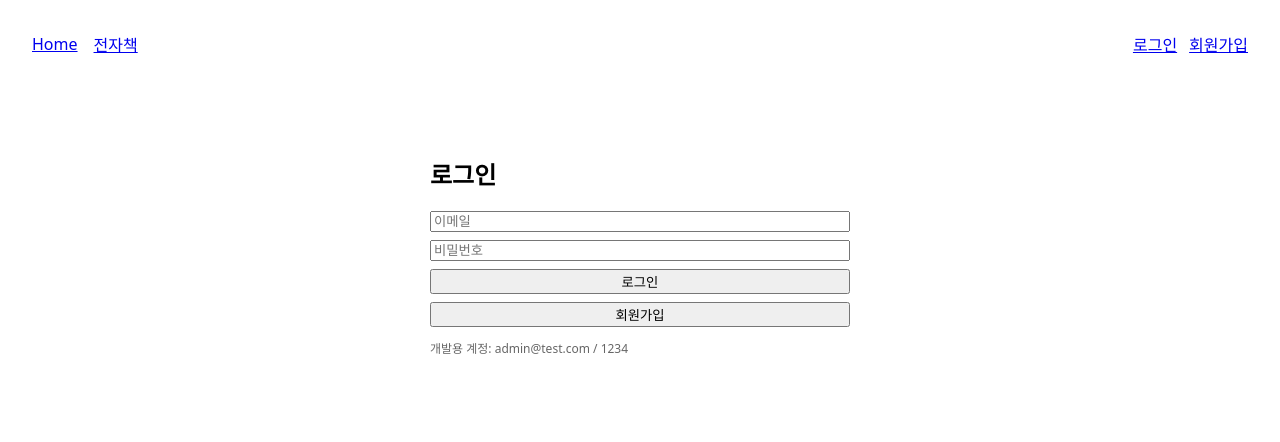
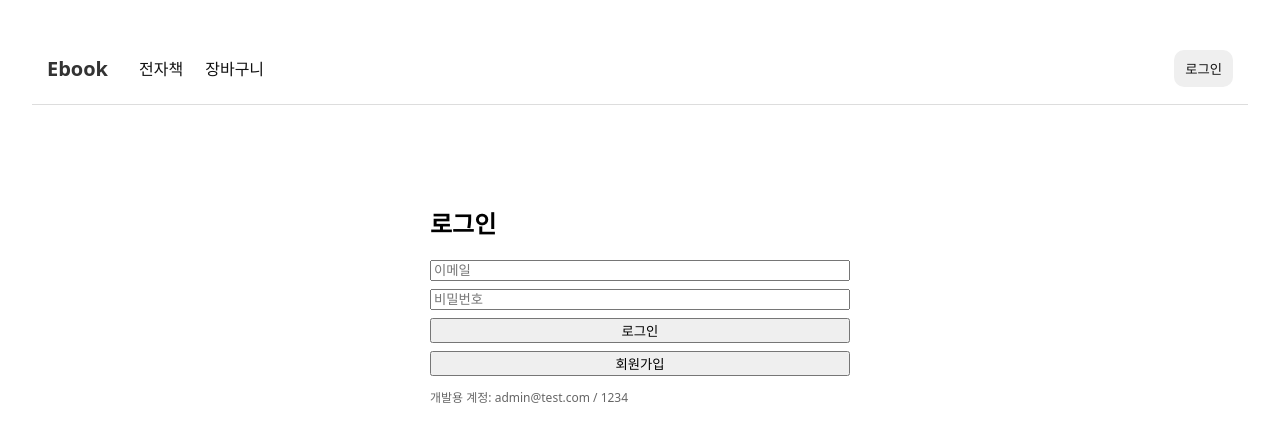
Before and after one commit to Hwangsangha/Ebook, a React app in the folder Shop/frontend/: page /login in a window 1280 px wide. Shown: the top 442 px of the page. Built offline with nearby package versions, Linux system fonts and the light colour scheme; the HTML template or start-up script is replaced by a standard one.

Commit message:
관리자 주문관리 및 페이지 홈 ui개선

```diff
--- a/Shop/frontend/src/App.jsx
+++ b/Shop/frontend/src/App.jsx
@@ -13,50 +13,14 @@ import { clearAuth } from "./api";
 import OrderDetailPage from "./pages/OrderDetailPage";
 import OrderListPage from "./pages/OrderListPage";
 import PaymentSuccessPage from "./pages/PaymentSuccessPage";
+import AdminOrdersPage from "./admin/AdminOrdersPage";
+import Header from "./components/Header";
 
 
 function App() {
-  const navigate = useNavigate();   //페이지 이동 여부
-  const isAuthed = !!localStorage.getItem("accessToken");   //로그인 여부
-  const role = localStorage.getItem("role");    //권한(USER/ADMIN)
-
-  const handleLogout = () => {    //로그아웃 처리
-    clearAuth();    //토큰/userId/role 삭제
-    navigate("/login");   //로그인으로 이동
-  }
-
   return (
     <div style={{padding: 24, fontFamily: "system-ui"}}>
-      <nav style={{marginBottom: 20, display: "flex", gap: 16, alignItems: "center"}}>
-        <Link to="/">Home</Link>
-        <Link to="/ebooks">전자책</Link>
-
-        {isAuthed && (    //로그인 했을때만
-          <>
-            <Link to="/cart">장바구니</Link>
-            <Link to="/orders">주문</Link>
-            <Link to="/summary">요약</Link>
-          </>
-        )}
-
-        {isAuthed && role === "ADMIN" && (    //ADMIN만 노출
-          <Link to="/admin/ebooks">관리자</Link>
-        )}
-
-        <div style={{marginLeft: "auto", display: "flex", gap: 12, alignItems: "center"}}>
-          {isAuthed ? (   //로그인 상태면
-            <>
-              <span style={{fontSize: 12, color: "#666"}}>role: {role}</span>   //역할 표시
-              <button onClick={handleLogout}>로그아웃</button>
-            </>
-          ) : (
-            <>
-              <Link to="/login">로그인</Link>
-              <Link to="/register">회원가입</Link>
-            </>
-          )}
-        </div>
-      </nav>
+      <Header/>
 
       <Routes>
 
@@ -97,6 +61,9 @@ function App() {
         <Route
           path="/admin/ebooks"
           element={<RequireAdmin> <AdminEbooksPage /> </RequireAdmin>}/>
+
+        <Route
+          path="/admin/orders" element={<RequireAdmin><AdminOrdersPage /></RequireAdmin>} />
       </Routes>
     </div>
   );
--- a/Shop/frontend/src/admin/AdminOrdersPage.jsx
+++ b/Shop/frontend/src/admin/AdminOrdersPage.jsx
@@ -117,4 +117,4 @@ function AdminOrdersPage() {
         </div>
     );
 }
-export default AdmingOrdersPage;
+export default AdminOrdersPage;
--- a/Shop/frontend/src/components/Header.jsx
+++ b/Shop/frontend/src/components/Header.jsx
@@ -6,6 +6,9 @@ export default function Header() {
 
   //토큰 유무로 로그인 여부 판단
   const isLoggedIn = !!localStorage.getItem("accessToken");
+
+  //권한Role 가져오기
+  const role = localStorage.getItem("role");
 
   //링크 활성화 스타일 통일
   const linkClass = ({ isActive }) =>
@@ -19,8 +22,8 @@ export default function Header() {
   };
 
   return (
-    <div className="ui-headerbar">
-      <div className="ui-brand">Ebook</div>
+    <div style={{display: "flex", alignItems: "center", padding: "15px", borderBottom: "1px solid #ddd"}}>
+      <div style={{marginRight: 20, fontSize: "20px", fontWeight: "bold", color: "#333"}}>Ebook</div>
 
       {/* 왼쪽 상단 영역 */}
       <NavLink to="/" className={linkClass}>
@@ -31,8 +34,24 @@ export default function Header() {
         장바구니
       </NavLink>
 
+      {/* 관리자 전용 메뉴 */}
+      {role === "ADMIN" && (
+        <div style={{display: "flex", alignItems: "center", marginLeft: 15, paddingLeft: 15, borderLeft: "2px solid #ddd"}}>
+          <span style={{fontSize: "14px", fontWeight: "bold", color: "#8a2be2", marginRight: 10}}>
+            [관리자]
+          </span>
+          <NavLink to="/admin/ebooks" className={linkClass}>
+            전자책 관리
+          </NavLink>
+          <NavLink to="/admin/orders" className={linkClass}>
+            주문 관리
+          </NavLink>
+        </div>
+      )}
+
       {/* 오른쪽 상단 영역 */}
-      <div style={{marginLeft: "auto", display: "flex", gap: 12}}>
+      <div style={{marginLeft: "auto", display: "flex", gap: 12, alignItems: "center"}}>
+        {role && <span style={{fontSize: "12px", color: "#999"}}>role: {role}</span>}
         {isLoggedIn ? (
           //로그인 상태면 로그아웃 버튼 표시
           <button className="ui-link" onClick={handleLogout}>
--- a/Shop/frontend/src/pages/EbookListPage.jsx
+++ b/Shop/frontend/src/pages/EbookListPage.jsx
@@ -37,7 +37,6 @@ function EbookListPage() {
 
     return (
         <div className="ui-page">
-            <Header />
 
             <Toast message={toast}/>
             <h1 className="ui-title">전자책 목록</h1>
```
Also changed, not shown: 1 other file (tests, documents, lock files or other folders).
